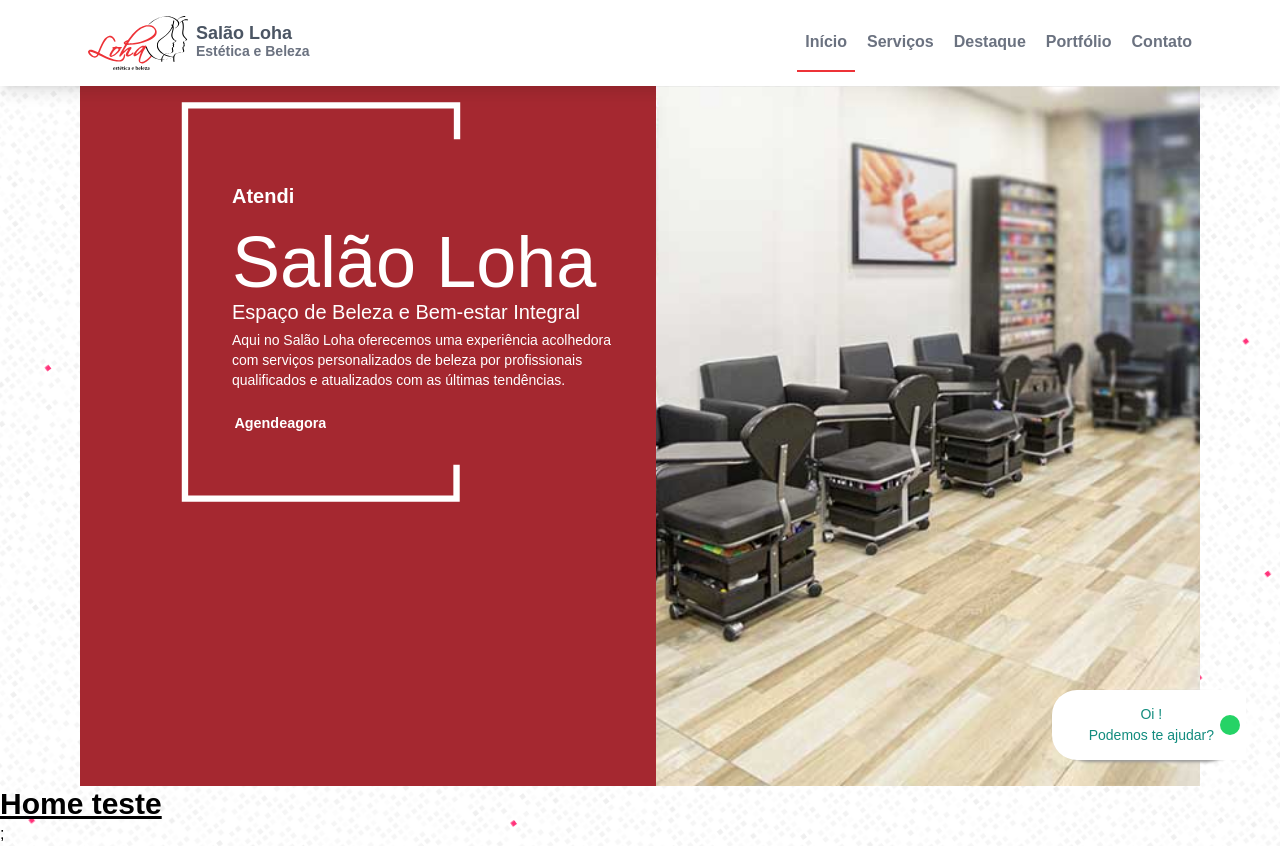
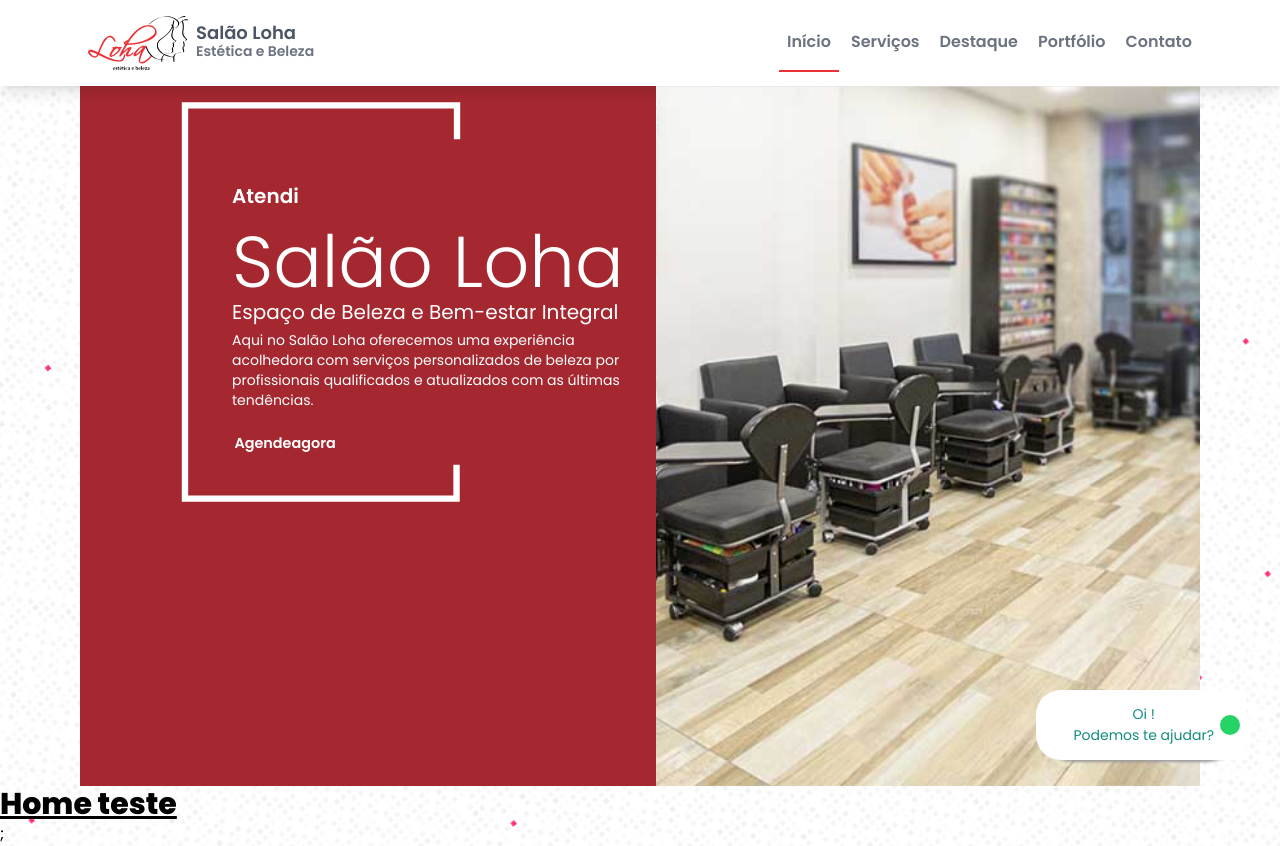
Before and after one commit to wbrunovieira/SalaoLohaNextJSGsapThreejs, a Next.js app: page / in a window 1280 px wide. Built offline with nearby package versions, Linux system fonts and the light colour scheme; some icons are missing.

Commit message:
added Poppins font

```diff
--- a/src/pages/_document.tsx
+++ b/src/pages/_document.tsx
@@ -5,8 +5,17 @@
     return (
       <Html>
         <Head>
+          <link rel='preconnect' href='https://fonts.googleapis.com' />
+          <link
+            rel='preconnect'
+            href='https://fonts.gstatic.com'
+            crossOrigin='anonymous'
+          />
+          <link
+            href='https://fonts.googleapis.com/css2?family=Poppins:wght@200;300;400;600;800;900&display=swap'
+            rel='stylesheet'
+          />
           <script src='https://cdn.lordicon.com/lordicon.js' async />
-          {/* Outros scripts e tags head aqui */}
         </Head>
         <body>
           <Main />
--- a/tailwind.config.js
+++ b/tailwind.config.js
@@ -9,6 +9,9 @@
   ],
   theme: {
     extend: {
+      fontFamily: {
+        sans: ['Poppins', 'sans-serif'],
+      },
       colors: {
         'cor-primaria': '#a52830',
         'cor-primaria-light': '#ed3237',
```
